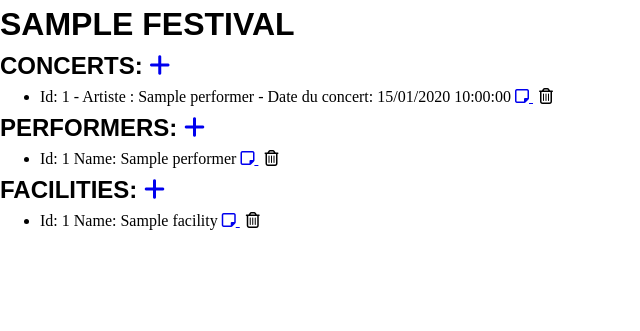
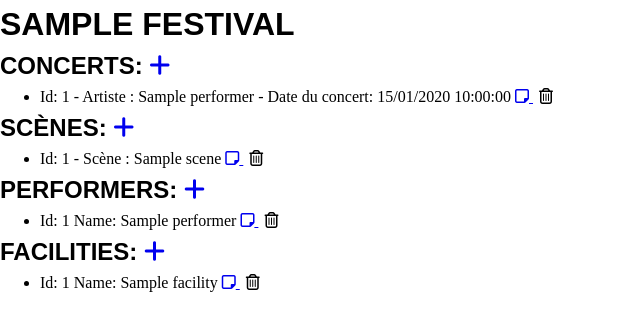
Before and after one commit to JohanHagnere/MSPR_LIVE_EVENTS, a Symfony app: template templates/administration/index.html.twig in a window 1280 px wide. Shown: the top 331 px of the page, without its empty margins (0-640 px from the left). Run offline with Twig, Linux system fonts and the light colour scheme; the template is opened without the code that fills it: most values are stand-ins (such as "Sample title", 1, 10 or a date in 2020); some libraries are stand-ins or nearby versions.

Commit message:
scènes ok

```diff
--- a/src/Controller/SceneController.php
+++ b/src/Controller/SceneController.php
@@ -85,6 +85,6 @@ class SceneController extends AbstractController
             $sceneRepository->remove($scene, true);
         }
 
-        return $this->redirectToRoute('app_administration', ['festivalId' => $festival], Response::HTTP_SEE_OTHER);
+        return $this->redirectToRoute('app_administration', ['festivalId' => $festival->getId()], Response::HTTP_SEE_OTHER);
     }
 }
--- a/templates/administration/index.html.twig
+++ b/templates/administration/index.html.twig
@@ -24,6 +24,30 @@ block body %}
           <i class="fa-regular fa-note-sticky"></i>
         </a>
         {{ include("concert/_delete_form.html.twig") }}
+      </li>
+      {% endfor %}
+    </ul>
+  </section>
+  <section class="scene">
+    <h2>
+      Scènes:
+      <a href="{{ path('app_scene_new', { festival: festival.id }) }}">
+        <i class="fa-solid fa-plus"></i>
+      </a>
+    </h2>
+    <ul>
+      {% for scene in scenes %}
+      <li>
+        Id: <span>{{ scene.id }}</span> - Scène :
+        <span>{{ scene.name }}</span>
+        <a
+          href="{{
+            path('app_scene_edit', { id: scene.id, festival: festival.id })
+          }}"
+        >
+          <i class="fa-regular fa-note-sticky"></i>
+        </a>
+        {{ include("scene/_delete_form.html.twig") }}
       </li>
       {% endfor %}
     </ul>
--- a/templates/scene/_delete_form.html.twig
+++ b/templates/scene/_delete_form.html.twig
@@ -1,6 +1,8 @@
 <form
   method="post"
-  action="{{ path('app_scene_delete', { id: scene.id }) }}"
+  action="{{
+    path('app_scene_delete', { id: scene.id, festival: festival.id })
+  }}"
   onsubmit="return confirm('Are you sure you want to delete this item?');"
 >
   <input
```
Also changed, not shown: src/Controller/AdministrationController.php (+4 -3 lines), templates/scene/edit.html.twig (+7 -9 lines).
